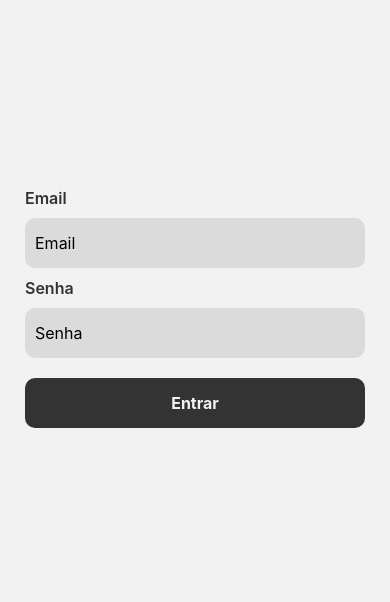
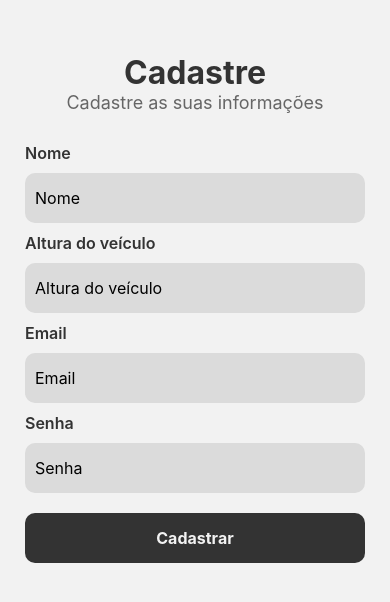
Before and after one commit to RafaelFLopes/app_eyetruck, a React Native app: screen /Cadastro in a window 390 px wide. Before the commit this address had no page. Shown: the part 114-716 px from the top of the page. Built offline with nearby package versions, Linux system fonts and the light colour scheme.

Commit message:
adicionando index/parear/cadastro/home

```diff
--- /dev/null
+++ b/src/pages/cadastro/cadastro.tsx
@@ -0,0 +1,96 @@
+import { useNavigation } from '@react-navigation/native';
+import { StyleSheet, Text, TextInput, TouchableOpacity, View } from "react-native";
+
+export default function Cadastro() {
+
+  const navigation = useNavigation(); //para conseguir navegar entre as telas
+
+    return (
+      <View style={styles.containerCadastro}>
+        <View style={styles.headerCadastro}>
+          <Text style={styles.tituloCadastro}>Cadastre</Text>
+          <Text style={styles.subTituloCadastro}>Cadastre as suas informações</Text>
+        </View>
+        <View style={styles.formularioCadastro}>
+          <Text style={styles.labelFormularioCadastro}>Nome</Text>
+          <TextInput
+            style={styles.inputFormularioCadastro}
+            placeholder="Nome"
+          />
+          <Text style={styles.labelFormularioCadastro}>Altura do veículo</Text>
+          <TextInput
+            style={styles.inputFormularioCadastro}
+            placeholder="Altura do veículo"
+          />
+          <Text style={styles.labelFormularioCadastro}>Email</Text>
+          <TextInput
+            style={styles.inputFormularioCadastro}
+            placeholder="Email"
+          />
+          <Text style={styles.labelFormularioCadastro}>Senha</Text>
+          <TextInput
+            style={styles.inputFormularioCadastro}
+            placeholder="Senha"
+          />
+          <TouchableOpacity style={styles.buttonFormularioCadastro} onPress={() => navigation.navigate('Home')}>
+            <Text style={styles.textButtonFormularioCadastro}>Cadastrar</Text>
+          </TouchableOpacity>
+        </View>
+      </View>
+    );
+  }
+
+  const styles = StyleSheet.create({
+    containerCadastro: {
+      flex: 1,
+      backgroundColor: '#f2f2f2',
+      alignItems: 'center',
+      justifyContent: 'center',
+      padding: 25,
+    },
+
+    headerCadastro: {
+      width: '100%',
+      alignItems: 'center',
+      marginBottom: 30,
+    },
+    tituloCadastro: {
+      fontSize: 32,
+      fontWeight: 'bold',
+      color: '#333',
+    },
+    subTituloCadastro: {
+      fontSize: 18,
+      color: '#666',
+      textAlign: 'center',
+    },
+
+    formularioCadastro: {
+      width: '100%',
+      gap: 10,
+    },
+    inputFormularioCadastro: {
+      fontSize: 16,
+      height: 50,
+      borderRadius: 10,
+      padding: 10,
+      backgroundColor: '#dbdbdbff',
+    },
+    labelFormularioCadastro: {
+      fontSize: 16,
+      color: '#333',
+      fontWeight: 600,
+    },
+    buttonFormularioCadastro: {
+      backgroundColor: '#333',
+      padding: 15,
+      borderRadius: 10,
+      alignItems: 'center',
+      marginTop: 10,
+    },
+    textButtonFormularioCadastro: {
+      color: '#f2f2f2',
+      fontSize: 16,
+      fontWeight: 'bold',
+    },
+  });
--- /dev/null
+++ b/src/pages/home/home.tsx
@@ -0,0 +1,10 @@
+import { Text, View } from "react-native";
+
+export default function Home() {
+
+  return (
+    <View style={{ flex: 1, alignItems: 'center', justifyContent: 'center' }}>
+      <Text>Home</Text>
+    </View>
+  );
+}
--- a/src/pages/login/index.tsx
+++ b/src/pages/login/index.tsx
@@ -1,8 +1,16 @@
-import { Text, View, StyleSheet, TextInput, TouchableOpacity } from "react-native";
+import { useNavigation } from '@react-navigation/native';
+import { StyleSheet, Text, TextInput, TouchableOpacity, View } from "react-native";
 
 export default function Index() {
+
+  const navigation = useNavigation(); //para conseguir navegar entre as telas
+
   return (
     <View style={styles.containerLogin}>
+      <View style={styles.headerLogin}>
+        <Text style={styles.tituloLogin}>Login</Text>
+        <Text style={styles.subTituloLogin}>Insira seus dados para acessar sua conta</Text>
+      </View>
       <View style={styles.formularioLogin}>
         <Text style={styles.labelFormularioLogin}>Email</Text>
         <TextInput
@@ -14,12 +22,13 @@ export default function Index() {
           style={styles.inputFormularioLogin}
           placeholder="Senha"
         />
-        <TouchableOpacity style={styles.buttonFormularioLogin}>
+        <TouchableOpacity style={styles.buttonFormularioLogin} onPress={() => navigation.navigate('Home')}>
           <Text style={styles.textButtonFormularioLogin}>Entrar</Text>
         </TouchableOpacity>
+        <Text style={styles.textoRegistrese}>
+          Não possui uma conta? <Text style={styles.linkRegistrese} onPress={() => navigation.navigate('Parear')}>Registre-se</Text>
+        </Text>
       </View>
-
-
     </View>
   );
 }
@@ -32,6 +41,23 @@ const styles = StyleSheet.create({
     justifyContent: 'center',
     padding: 25,
   },
+
+  headerLogin: {
+    width: '100%',
+    alignItems: 'center',
+    marginBottom: 30,
+  },
+  tituloLogin: {
+    fontSize: 32,
+    fontWeight: 'bold',
+    color: '#333',
+  },
+  subTituloLogin: {
+    fontSize: 18,
+    color: '#666',
+    textAlign: 'center',
+  },
+
   formularioLogin: {
     width: '100%',
     gap: 10,
@@ -60,4 +86,15 @@ const styles = StyleSheet.create({
     fontSize: 16,
     fontWeight: 'bold',
   },
+  textoRegistrese: {
+    marginTop: 20,
+    textAlign: 'center',
+    color: '#666',
+  },
+  linkRegistrese: {
+    marginTop: 20,
+    textAlign: 'center',
+    color: '#1b1b1bff',
+    textDecorationLine: 'underline'
+  },
 });
--- /dev/null
+++ b/src/pages/parear/parear.tsx
@@ -0,0 +1,102 @@
+import { useNavigation } from '@react-navigation/native';
+import { StyleSheet, Text, TextInput, TouchableOpacity, View } from "react-native";
+
+
+export default function Parear() {
+
+  const navigation = useNavigation(); //para conseguir navegar entre as telas
+
+  return (
+    <View style={styles.containerParear}>
+
+        <TouchableOpacity
+            style={styles.botaoVoltar}
+            onPress={() => navigation.goBack()}
+          >
+            <Text style={styles.textoBotaoVoltar}>{"< Voltar"}</Text>
+        </TouchableOpacity>
+
+          <View style={styles.headerParear}>
+            <Text style={styles.tituloParear}>Parear Dispositivo</Text>
+            <Text style={styles.subTituloParear}>Digite o código de seu dispositivo </Text>
+          </View>
+          <View style={styles.formularioParear}>
+            <Text style={styles.labelFormularioParear}>Código do dispositivo</Text>
+            <TextInput
+              style={styles.inputFormularioParear}
+              placeholder="Código"
+            />
+            <TouchableOpacity style={styles.buttonFormularioParear}  onPress={() => navigation.navigate('Cadastro')}>
+              <Text style={styles.textButtonFormularioParear}>Verificar</Text>
+            </TouchableOpacity>
+          </View>
+    </View>
+  );
+}
+
+const styles = StyleSheet.create({
+  containerParear: {
+    flex: 1,
+    backgroundColor: '#f2f2f2',
+    alignItems: 'center',
+    justifyContent: 'center',
+    padding: 25,
+  },
+
+  headerParear: {
+    width: '100%',
+    alignItems: 'center',
+    marginBottom: 30,
+  },
+  tituloParear: {
+    fontSize: 27,
+    fontWeight: 'bold',
+    color: '#333',
+  },
+  subTituloParear: {
+    fontSize: 18,
+    color: '#666',
+    textAlign: 'center',
+  },
+
+  formularioParear: {
+    width: '100%',
+    gap: 10,
+  },
+  inputFormularioParear: {
+    fontSize: 16,
+    height: 50,
+    borderRadius: 10,
+    padding: 10,
+    backgroundColor: '#dbdbdbff',
+  },
+  labelFormularioParear: {
+    fontSize: 16,
+    color: '#333',
+    fontWeight: 600,
+  },
+  buttonFormularioParear: {
+    backgroundColor: '#333',
+    padding: 15,
+    borderRadius: 10,
+    alignItems: 'center',
+    marginTop: 10,
+  },
+  textButtonFormularioParear: {
+    color: '#f2f2f2',
+    fontSize: 16,
+    fontWeight: 'bold',
+  },
+  botaoVoltar: {
+    position: 'absolute',
+    top: 40,
+    left: 20,
+    zIndex: 10,
+    padding: 8,
+  },
+  textoBotaoVoltar: {
+    color: '#333',
+    fontSize: 18,
+    fontWeight: 'bold',
+  },
+});
--- a/src/router.tsx
+++ b/src/router.tsx
@@ -1,15 +1,20 @@
 import { NavigationContainer } from '@react-navigation/native';
 import { createStackNavigator } from '@react-navigation/stack';
-
+import Cadastro from './pages/cadastro/cadastro';
 import Index from './pages/login/index';
+import Parear from './pages/parear/parear';
+import Home from './pages/home/home';
 
 const Stack = createStackNavigator();
 
-export default function Routes() {
+export default function Router() {
   return (
     <NavigationContainer>
         <Stack.Navigator screenOptions={{headerShown: false}}>
             <Stack.Screen name="Login" component={Index} options={{ title: 'Login' }}/>
+            <Stack.Screen name="Home" component={Home} options={{ title: 'Home' }}/>
+            <Stack.Screen name="Cadastro" component={Cadastro} options={{ title: 'Cadastro' }}/>
+            <Stack.Screen name="Parear" component={Parear} options={{ title: 'Parear' }}/>
         </Stack.Navigator>
     </NavigationContainer>
   );
```
